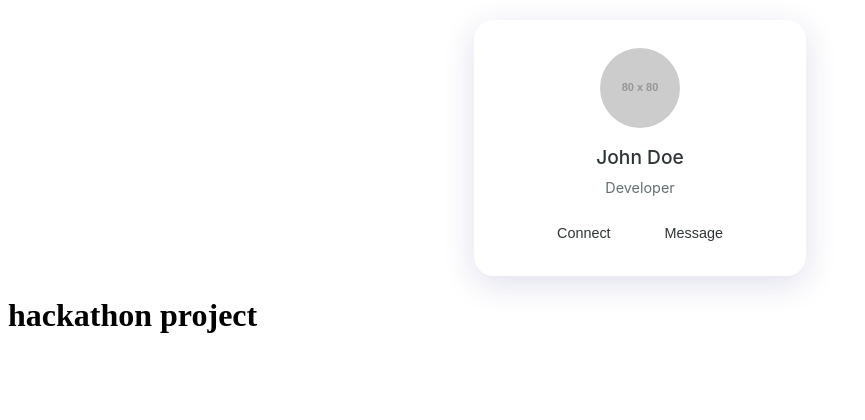
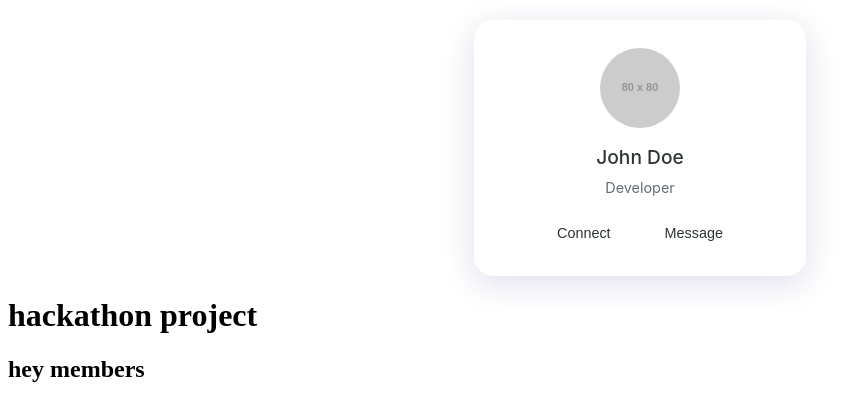
Before and after one commit to vi5halsingh/Hackathon, a plain HTML site: page index.html in a window 1280 px wide. Shown: the whole page, without its empty margins (0-865 px from the left). Drawn offline with Linux system fonts and the light colour scheme; placeholder pictures from the web are drawn by us.

Commit message:
added h2

```diff
--- a/index.html
+++ b/index.html
@@ -75,6 +75,7 @@
     </div>
 </div>
     <h1>hackathon project</h1>
+    <h2>hey members</h2>
     <script src="script.js"></script>
 </body>
 </html>
```
